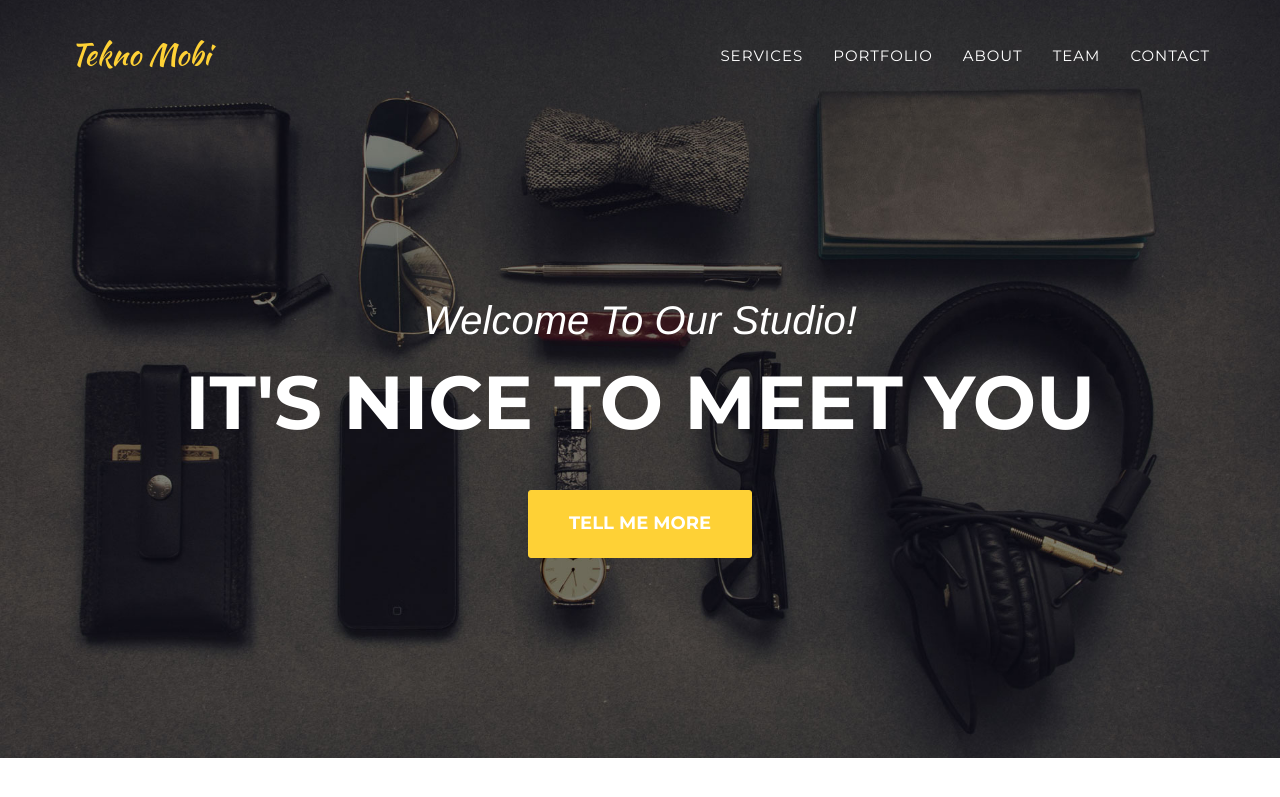
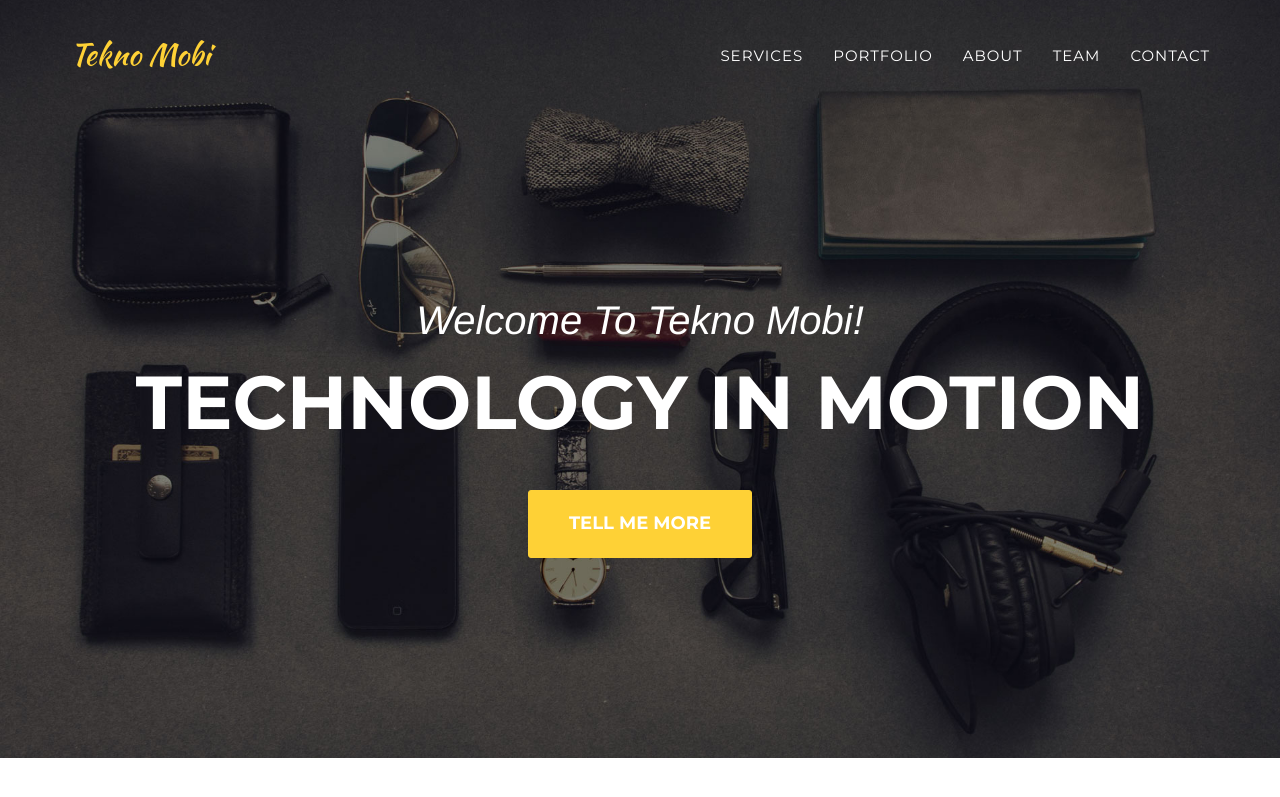
Before and after one commit to lnyousif/teknomobi, a Jekyll site: the page built from index.html, in a window 1280 px wide and 900 px high. Shown: the top 797 px of the window. Built offline with Jekyll 4.4.1, drawn with Linux system fonts in a browser that asks for light colours; some web fonts are replaced.

Commit message:
updating header page

```diff
--- a/_includes/header.html
+++ b/_includes/header.html
@@ -44,8 +44,8 @@
     <header>
         <div class="container">
             <div class="intro-text">
-                <div class="intro-lead-in">Welcome To Our Studio!</div>
-                <div class="intro-heading">It's Nice To Meet You</div>
+                <div class="intro-lead-in">Welcome To Tekno Mobi!</div>
+                <div class="intro-heading">Technology in Motion</div>
                 <a href="#services" class="page-scroll btn btn-xl">Tell Me More</a>
             </div>
         </div>
```
